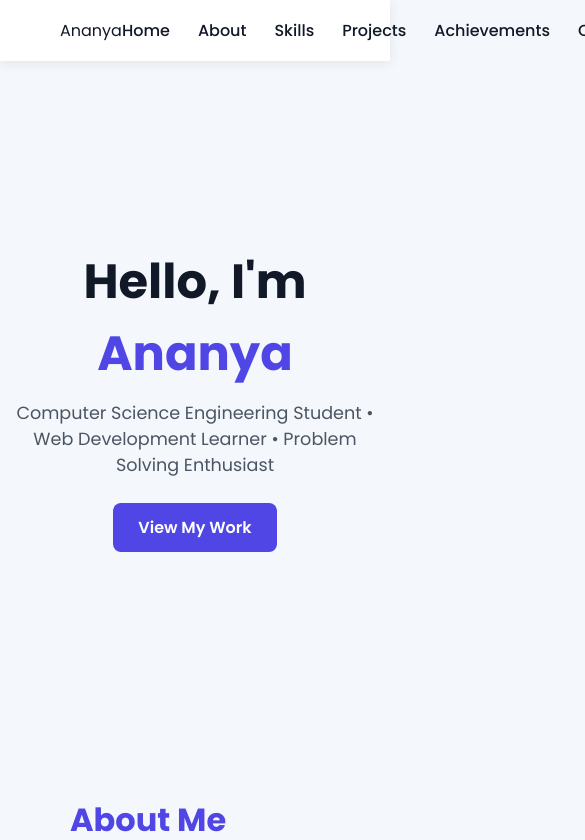
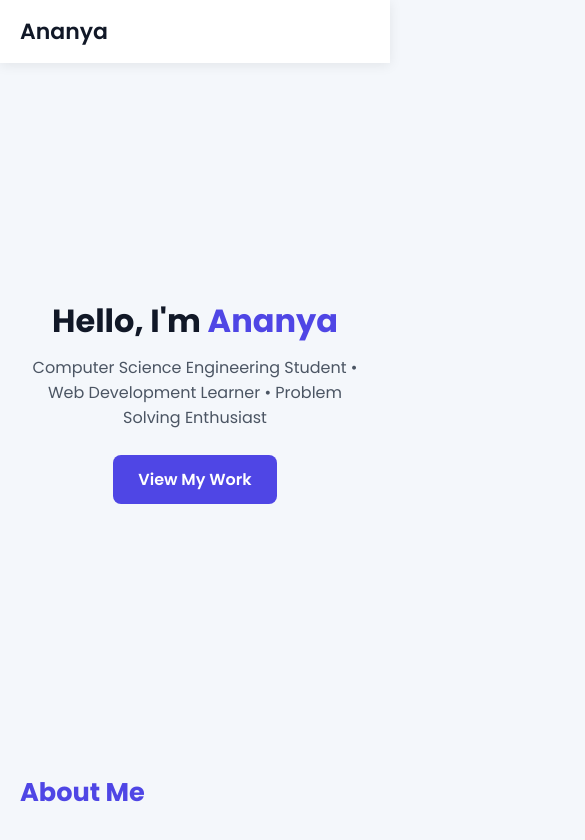
Before and after one commit to Ananya838/portfolio, a plain HTML site: page index.html in a window 390 px wide. Shown: the top 840 px of the page, 585 px wide, since content can reach past the window. Drawn offline with Linux system fonts and the light colour scheme.

Commit message:
Update style.css

```diff
--- a/style.css
+++ b/style.css
@@ -10,20 +10,26 @@
 }
 
 body {
-    background: #f4f7fb; /* LIGHT background */
-    color: #111827;      /* Dark text */
+    background: #f4f7fb;
+    color: #111827;
 }
 
 /* NAVBAR */
 .navbar {
     display: flex;
     justify-content: space-between;
+    align-items: center;
     padding: 18px 60px;
     background: white;
     box-shadow: 0 2px 12px rgba(0,0,0,0.08);
     position: sticky;
     top: 0;
     z-index: 100;
+}
+
+.logo {
+    font-size: 22px;
+    font-weight: 600;
 }
 
 .nav-links {
@@ -43,7 +49,7 @@ body {
     color: #4f46e5;
 }
 
-/* HOME */
+/* HOME SECTION */
 .home {
     height: 80vh;
     display: flex;
@@ -51,6 +57,7 @@ body {
     justify-content: center;
     align-items: center;
     text-align: center;
+    padding: 20px;
 }
 
 .home h1 {
@@ -64,7 +71,7 @@ body {
 
 .subtitle {
     margin-top: 10px;
-    font-size: 1.1rem;
+    font-size: 1.2rem;
     color: #4b5563;
 }
 
@@ -83,18 +90,18 @@ body {
     background: #4338ca;
 }
 
-/* SECTIONS */
+/* SECTION */
 .section {
     padding: 60px 70px;
 }
 
 .title {
     font-size: 2rem;
+    color: #4f46e5;
     margin-bottom: 25px;
-    color: #4f46e5;
 }
 
-/* CARDS GRID */
+/* GRID CARDS */
 .grid {
     display: grid;
     grid-template-columns: repeat(auto-fit, minmax(260px, 1fr));
@@ -105,14 +112,13 @@ body {
     background: white;
     padding: 20px;
     border-radius: 12px;
+    border-left: 4px solid #6366f1;
     box-shadow: 0 4px 12px rgba(0,0,0,0.08);
-    border-left: 4px solid #6366f1;
     transition: 0.3s;
 }
 
 .card:hover {
     transform: translateY(-6px);
-    box-shadow: 0 6px 16px rgba(0,0,0,0.15);
 }
 
 /* LISTS */
@@ -121,12 +127,12 @@ body {
     font-size: 1rem;
 }
 
-/* SOCIALS */
+/* SOCIAL LINKS */
 .socials a {
-    margin-right: 20px;
+    margin-right: 18px;
+    text-decoration: none;
     color: #4f46e5;
     font-weight: 600;
-    text-decoration: none;
 }
 
 /* FOOTER */
@@ -137,7 +143,7 @@ footer {
     background: white;
 }
 
-/* SCROLL REVEAL */
+/* ANIMATION */
 .reveal {
     opacity: 0;
     transform: translateY(60px);
@@ -148,3 +154,67 @@ footer {
     opacity: 1;
     transform: translateY(0px);
 }
+
+/* ----------------------------------------------- */
+/*  RESPONSIVE FIXES FOR TABLETS AND MOBILES      */
+/* ----------------------------------------------- */
+
+/* Tablets */
+@media (max-width: 900px) {
+    .navbar {
+        padding: 15px 30px;
+    }
+
+    .nav-links {
+        gap: 16px;
+    }
+
+    .home h1 {
+        font-size: 2.4rem;
+    }
+
+    .section {
+        padding: 40px 40px;
+    }
+}
+
+/* Mobile Screens */
+@media (max-width: 600px) {
+
+    /* NAVBAR collapses properly */
+    .navbar {
+        padding: 15px 20px;
+    }
+
+    .nav-links {
+        display: none;   /* hide desktop navbar */
+    }
+
+    /* HOME responsive text */
+    .home h1 {
+        font-size: 2rem;
+    }
+
+    .home .subtitle {
+        font-size: 1rem;
+        padding: 0 10px;
+    }
+
+    /* Section spacing */
+    .section {
+        padding: 35px 20px;
+    }
+
+    .title {
+        font-size: 1.6rem;
+    }
+
+    /* Card padding */
+    .card {
+        padding: 16px;
+    }
+
+    footer {
+        font-size: 0.9rem;
+    }
+}
```
